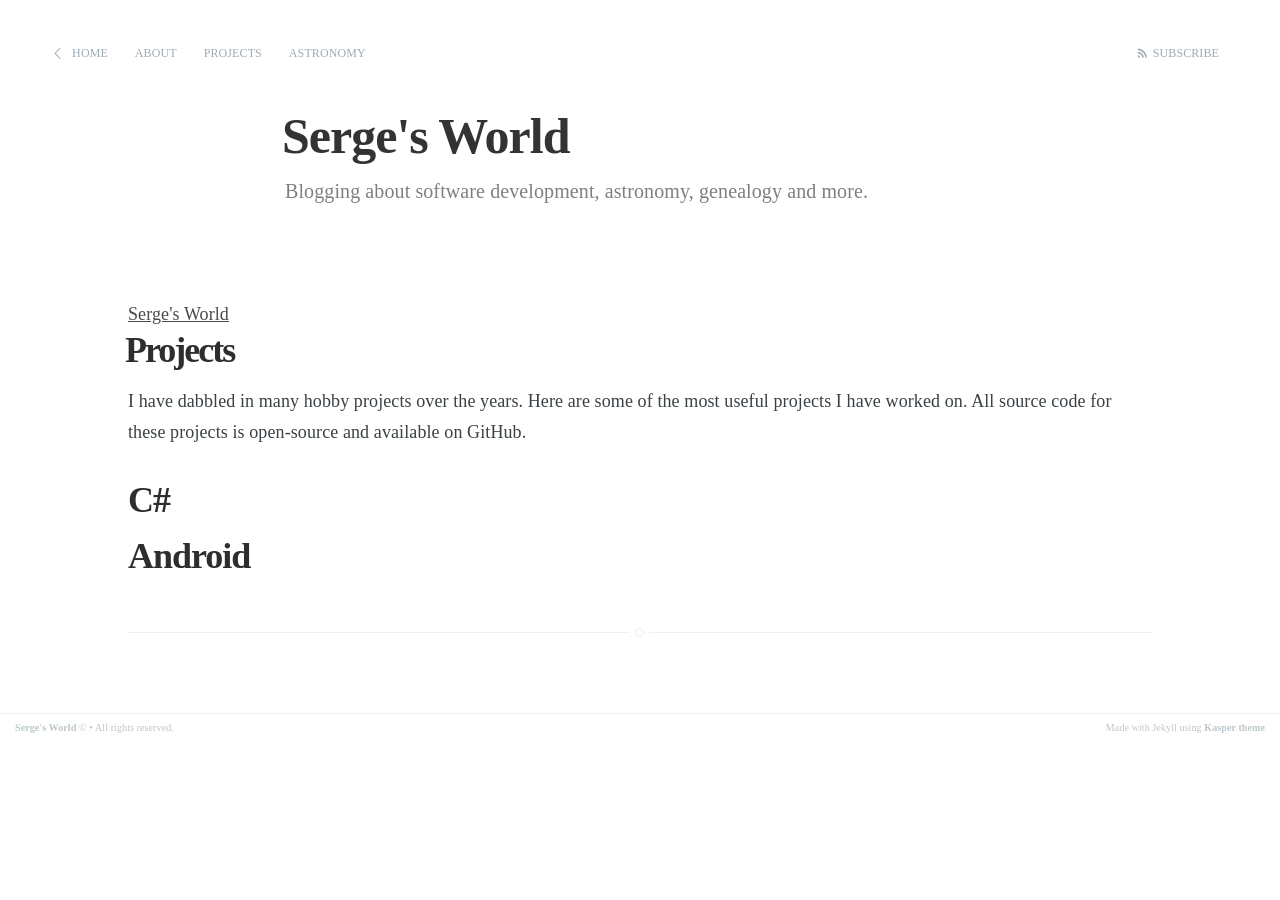
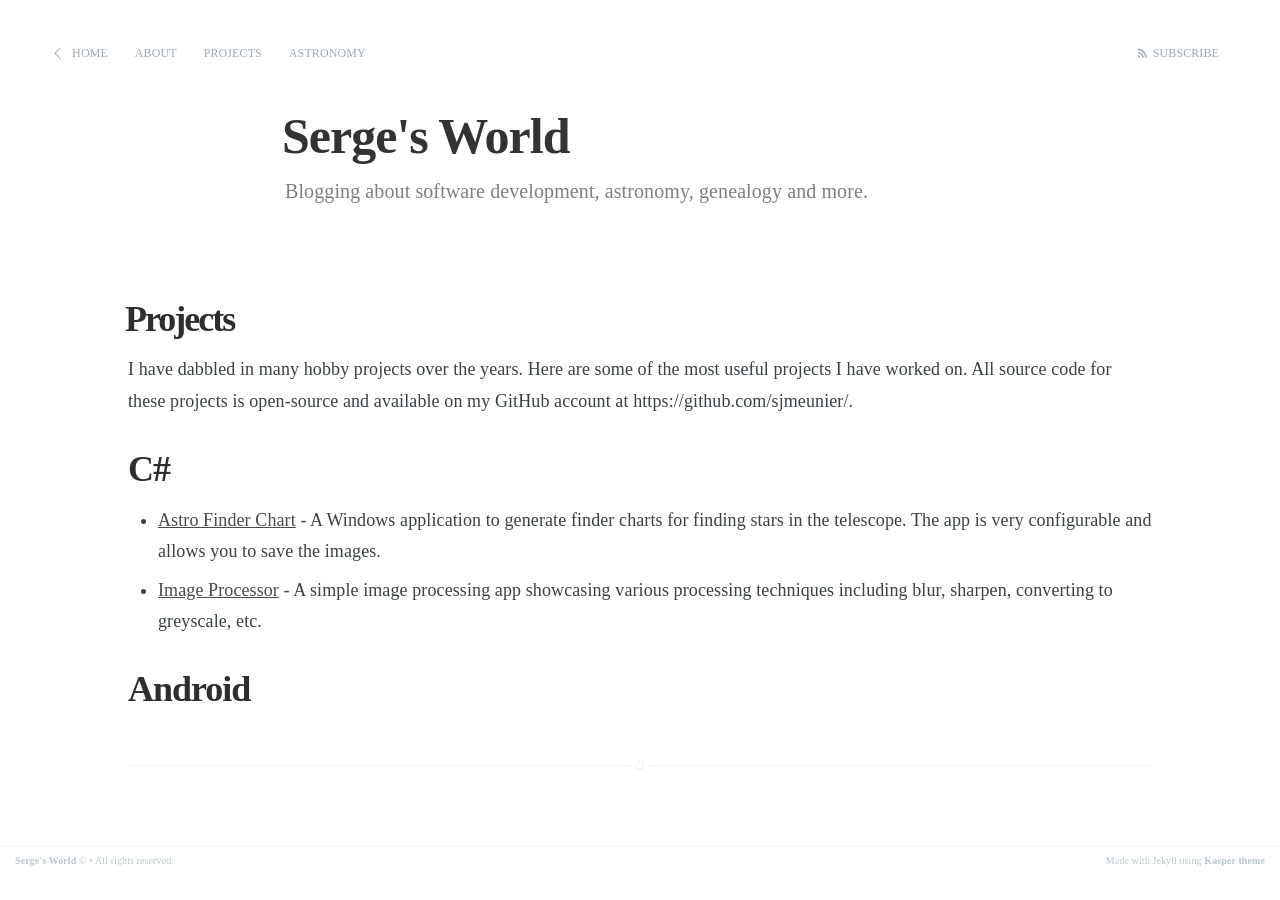
Before and after one commit to sjmeunier/sjmeunier.github.io, a Jekyll site: the page built from projects.md, in a window 1280 px wide. Built offline with Jekyll 4.4.1, drawn with Linux system fonts in a browser that asks for light colours; some web fonts are replaced.

Commit message:
no message

```diff
--- a/_layouts/page.html
+++ b/_layouts/page.html
@@ -23,16 +23,6 @@ projects: 'projects.html'
 
 <main class="content" role="main">
     <article class="post">
-        <header class="post-header">
-            <a id="blog-logo" href="{{site.baseurl}}">
-                {% if site.logo %}
-                    <img src="{{site.logo}}" alt="{{ site.name }}" />
-                {% else %}
-                    <span class="blog-title">{{ site.name }}</span>
-                {%endif%}
-            </a>
-        </header>
-
         <h1 class="post-title">{{ page.title }}</h1>
 
         <section class="post-content">
--- a/projects.md
+++ b/projects.md
@@ -3,8 +3,10 @@ layout: page
 title: Projects
 ---
 
-I have dabbled in many hobby projects over the years. Here are some of the most useful projects I have worked on. All source code for these projects is open-source and available on GitHub.
+I have dabbled in many hobby projects over the years. Here are some of the most useful projects I have worked on. All source code for these projects is open-source and available on my GitHub account at https://github.com/sjmeunier/.
 
-## C#
+## C&#35;
+* [Astro Finder Chart](https://github.com/sjmeunier/astro-finder-chart) - A Windows application to generate finder charts for finding stars in the telescope. The app is very configurable and allows you to save the images.
+* [Image Processor](https://github.com/sjmeunier/image-processor) - A simple image processing app showcasing various processing techniques including blur, sharpen, converting to greyscale, etc.
 
 ## Android
```
Also changed, not shown: astronomy.md (line endings or trailing spaces).
